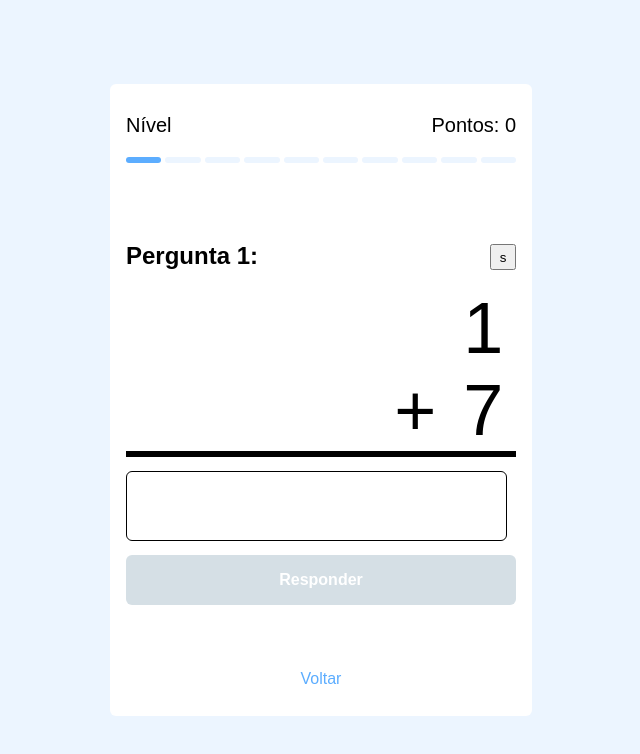
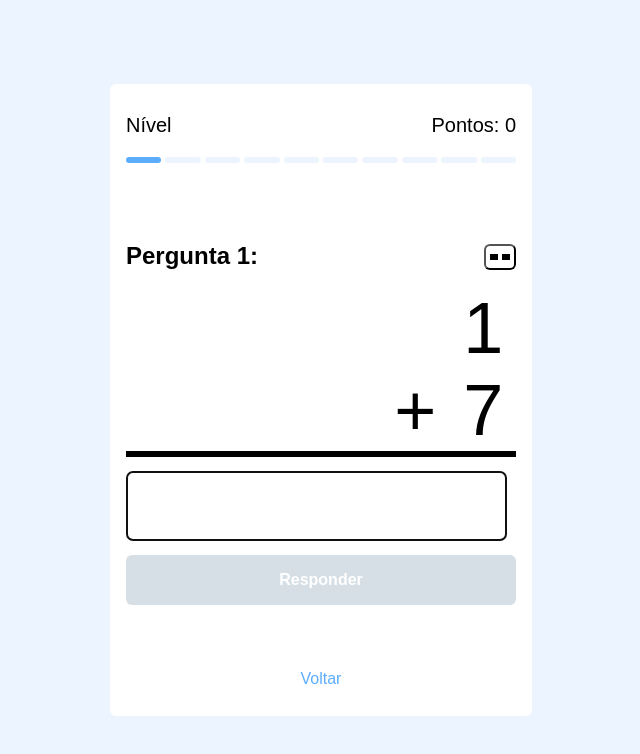
Before and after one commit to Renanf68/little-math-game, a React (Create React App) app: page /app/game in a window 1280 px wide. Shown: the top 754 px of the page, without its empty margins (319-959 px from the left). Built offline with nearby package versions, Linux system fonts and the light colour scheme.

Commit message:
Create SwitchLayoutButton and Input adjustments

```diff
--- a/src/components/Input.tsx
+++ b/src/components/Input.tsx
@@ -15,6 +15,14 @@ const InputStyled = styled.input<InputProps>`
   font-size: ${(props) =>
     props.game ? props.theme.fontSize["2xl"] : props.theme.fontSize.lg};
   text-align: ${(props) => (props.type === "number" ? "end" : "start")};
+  ::-webkit-inner-spin-button {
+    -webkit-appearance: none;
+    margin: 0;
+  }
+  ::-webkit-outer-spin-button {
+    -webkit-appearance: none;
+    margin: 0;
+  }
 `;
 
 export const Input = React.forwardRef<HTMLInputElement, InputProps>(
--- a/src/components/QuestionCard.tsx
+++ b/src/components/QuestionCard.tsx
@@ -6,6 +6,7 @@ import React from "react";
 import { Heading } from "./Heading";
 import { QuestionInputGroup } from "./QuestionInputGroup";
 import { Input } from "./Input";
+import { SwitchLayoutButton } from "./SwitchLayoutButton";
 
 const Card = styled.div`
   width: 100%;
@@ -14,11 +15,6 @@ const CardHeader = styled.div`
   width: 100%;
   display: flex;
   justify-content: space-between;
-`;
-const SwitchBtn = styled.button`
-  margin-top: 16px;
-  width: 26px;
-  height: 26px;
 `;
 const OperationBoard = styled.div`
   width: 100%;
@@ -117,12 +113,19 @@ export const QuestionCard = ({
     const concat = responsesGroup.join("");
     setResponse(concat);
   }, [responsesGroup]);
+  React.useEffect(() => {
+    if (isGroup) return;
+    fullInputRef.current?.focus();
+  }, [matchNumber, isGroup]);
   // UI
   return (
     <Card>
       <CardHeader>
         <Heading>Pergunta {matchNumber}:</Heading>
-        <SwitchBtn onClick={() => setIsGroup((prev) => !prev)}>s</SwitchBtn>
+        <SwitchLayoutButton
+          isGroup={isGroup}
+          onClick={() => setIsGroup((prev) => !prev)}
+        />
       </CardHeader>
       <OperationBoard>
         <div>
--- a/src/components/QuestionInputGroup.tsx
+++ b/src/components/QuestionInputGroup.tsx
@@ -17,6 +17,15 @@ const Input = styled.input`
   font-size: ${(props) => props.theme.fontSize["2xl"]};
   text-align: end;
   margin-left: 6px;
+  /* appearance: textfield; */
+  ::-webkit-inner-spin-button {
+    -webkit-appearance: none;
+    margin: 0;
+  }
+  ::-webkit-outer-spin-button {
+    -webkit-appearance: none;
+    margin: 0;
+  }
 `;
 
 const Dot = styled.p`
@@ -82,6 +91,8 @@ export const QuestionInputGroup = ({
             ref={isLast ? inputRef : null}
             name={`user-input-${index}`}
             type="number"
+            // type="text"
+            // inputMode="numeric"
             value={responsesGroup[index]}
             onChange={(e) => handleInputValue(index, e.target.value)}
             onKeyDown={handleKeyDown}
--- /dev/null
+++ b/src/components/SwitchLayoutButton.tsx
@@ -0,0 +1,37 @@
+import styled from "styled-components";
+
+interface SwitchLayoutButtonProps
+  extends React.ButtonHTMLAttributes<HTMLButtonElement> {
+  isGroup?: boolean;
+}
+
+const SwitchBtn = styled.button`
+  margin-top: 16px;
+  width: 32px;
+  height: 26px;
+  padding: 4px;
+  display: flex;
+  justify-content: center;
+  align-items: center;
+  border-radius: ${(props) => props.theme.borderRadius};
+  background-color: white;
+  cursor: pointer;
+`;
+
+const Box = styled.div`
+  width: 50%;
+  height: 6px;
+  background-color: black;
+`;
+
+export const SwitchLayoutButton = ({
+  isGroup,
+  ...props
+}: SwitchLayoutButtonProps) => {
+  return (
+    <SwitchBtn {...props}>
+      <Box />
+      <Box style={isGroup ? {} : { marginLeft: "4px" }} />
+    </SwitchBtn>
+  );
+};
```
